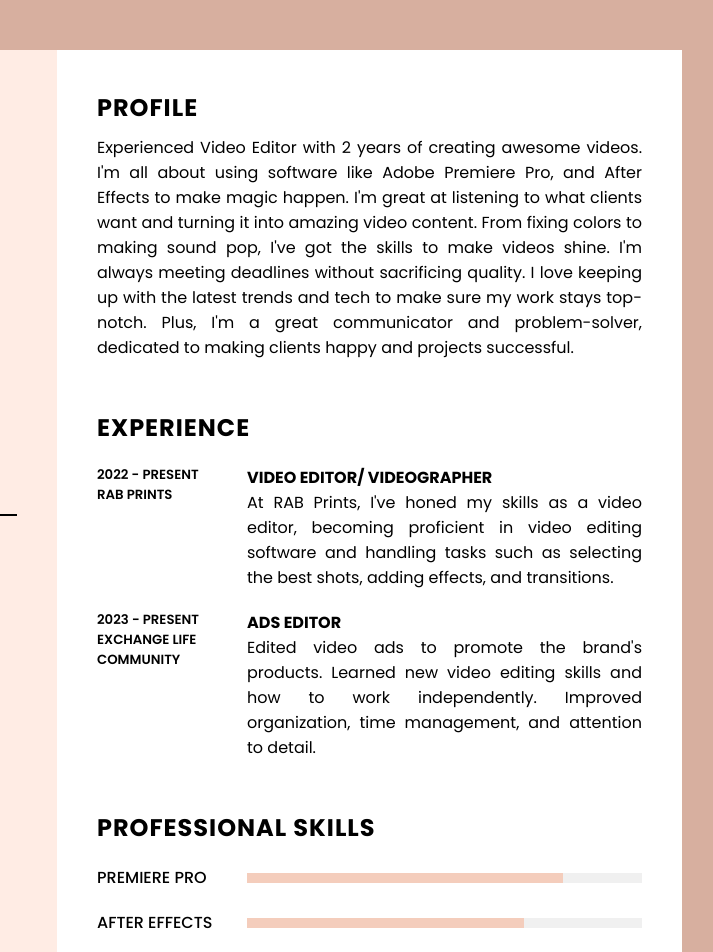
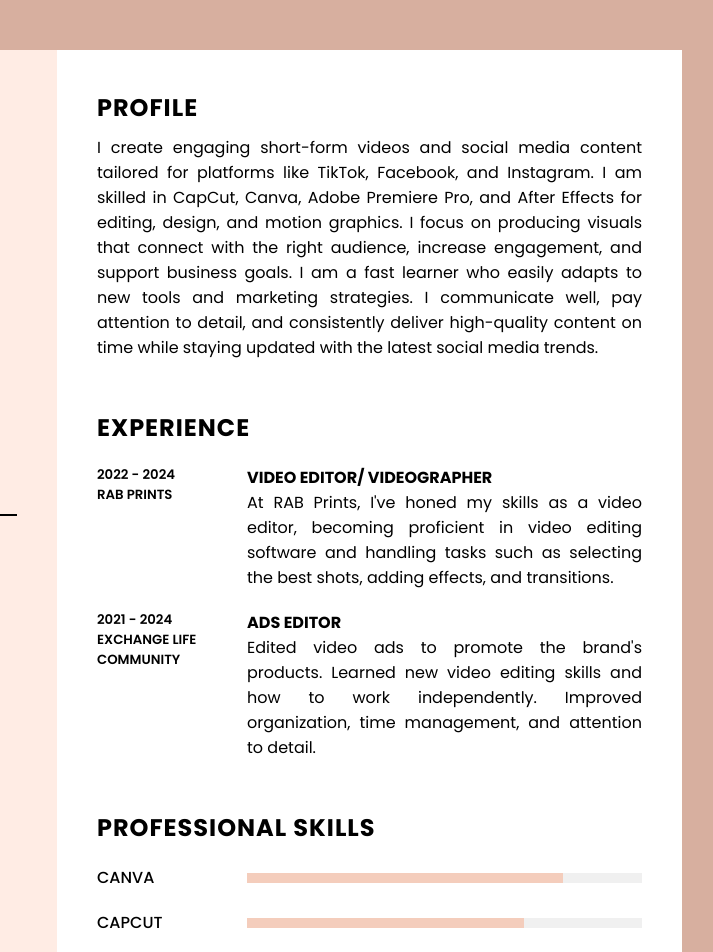
Before and after one commit to BanalRealiza/online-resume, a plain HTML site: page index.html in a window 1280 px wide. Shown: the top 952 px of the page, 458-1171 px from the left. Drawn offline with Linux system fonts and the light colour scheme.

Commit message:
Update index.html

```diff
--- a/index.html
+++ b/index.html
@@ -91,14 +91,14 @@
         <div class="right_side">
             <div class="about">
                 <h2 class="title2">Profile</h2>
-                <p>Experienced Video Editor with 2 years of creating awesome videos. I'm all about using software like Adobe Premiere Pro, and After Effects to make magic happen. I'm great at listening to what clients want and turning it into amazing video content. From fixing colors to making sound pop, I've got the skills to make videos shine. I'm always meeting deadlines without sacrificing quality. I love keeping up with the latest trends and tech to make sure my work stays top-notch. Plus, I'm a great communicator and problem-solver, dedicated to making clients happy and projects successful.</p>
+                <p>I create engaging short-form videos and social media content tailored for platforms like TikTok, Facebook, and Instagram. I am skilled in CapCut, Canva, Adobe Premiere Pro, and After Effects for editing, design, and motion graphics. I focus on producing visuals that connect with the right audience, increase engagement, and support business goals. I am a fast learner who easily adapts to new tools and marketing strategies. I communicate well, pay attention to detail, and consistently deliver high-quality content on time while staying updated with the latest social media trends.</p>
             </div>
 
             <div class="about">
                 <h2 class="title2">Experience</h2>
                 <div class="box">
                     <div class="year_company">
-                        <h5>2022 - Present</h5>
+                        <h5>2022 - 2024</h5>
                         <h5>Rab Prints</h5>
                     </div>
                     <div class="text">
@@ -114,7 +114,7 @@
 
                 <div class="box">
                     <div class="year_company">
-                        <h5>2023 - Present</h5>
+                        <h5>2021 - 2024</h5>
                         <h5>Exchange Life Community</h5>
                     </div>
                     <div class="text">
@@ -133,14 +133,14 @@
             <div class="about skills">
                 <h2 class="title2">Professional Skills</h2>
                 <div class="box">
-                    <h4>Premiere Pro</h4>
+                    <h4>Canva</h4>
                     <div class="percent">
                         <div style="width: 80%;"></div>
                     </div>
                 </div>
 
                 <div class="box">
-                    <h4>After Effects</h4>
+                    <h4>Capcut</h4>
                     <div class="percent">
                         <div style="width: 70%;"></div>
                     </div>
@@ -178,4 +178,5 @@
     </div>
 
 </body>
+
 </html>
```
